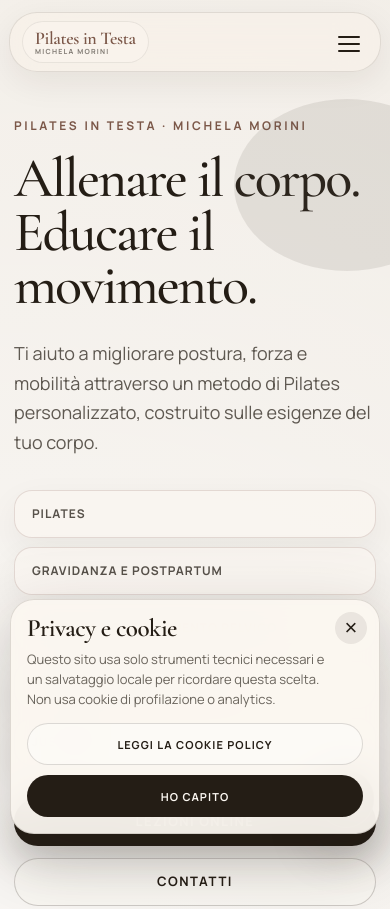
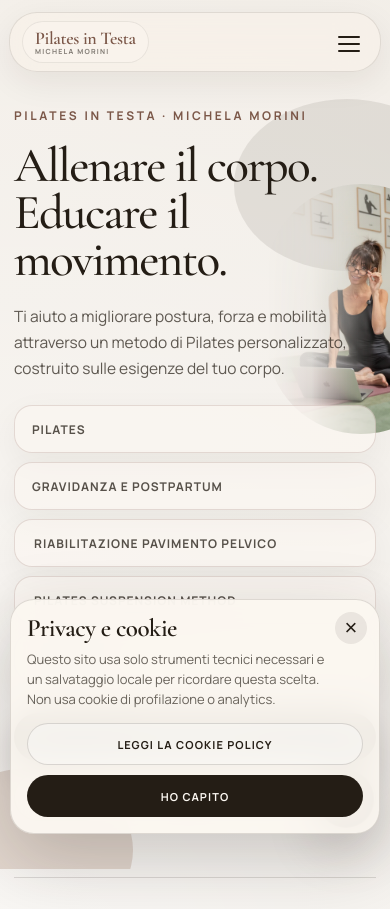
Before and after one commit to danilobruschetti/michela-morini-website, a plain HTML site: page index.html in a window 390 px wide. Shown: the top 909 px of the page. Drawn offline with nearby package versions, Linux system fonts and the light colour scheme.

Commit message:
rendering fix

```diff
--- a/assets/css/style.css
+++ b/assets/css/style.css
@@ -3842,3 +3842,132 @@ a{color:inherit;text-decoration:none}.section-shell{width:var(--container);margi
     flex: 0 0 auto;
   }
 }
+
+@media (max-width: 620px){
+  .hero{
+    position: relative;
+    padding-top: 34px;
+  }
+
+  .hero-copy{
+    position: relative;
+    z-index: 2;
+  }
+
+  .hero h1{
+    font-size: clamp(46px, 12.6vw, 51px) !important;
+    line-height: .96;
+    max-width: 92%;
+  }
+
+  .hero .lead{
+    margin-top: 20px;
+    font-size: 15.5px;
+    line-height: 1.68;
+    max-width: 96%;
+  }
+
+  .hero-meta-circles{
+    margin-top: 24px;
+  }
+
+  .hero-visual{
+    position: absolute;
+    top: 112px;
+    right: -44px;
+    width: 190px;
+    height: 250px;
+    min-height: 0 !important;
+    margin: 0;
+    z-index: 1;
+    opacity: .42;
+    pointer-events: none;
+  }
+
+  .hero-visual .logo-tile,
+  .hero-visual .profile-orbit{
+    display: none;
+  }
+
+  .hero-visual .studio-card{
+    position: absolute;
+    inset: 0;
+    width: 100%;
+    height: 100%;
+    border-radius: 999px;
+    box-shadow: none;
+  }
+
+  .hero-visual .studio-card img{
+    object-fit: cover;
+  }
+}
+
+@media (max-width: 620px){
+  .hero-visual{
+    right: -66px;
+    opacity: .30;
+    -webkit-mask-image: linear-gradient(
+      90deg,
+      transparent 0%,
+      rgba(0,0,0,.15) 24%,
+      #000 58%
+    );
+    mask-image: linear-gradient(
+      90deg,
+      transparent 0%,
+      rgba(0,0,0,.15) 24%,
+      #000 58%
+    );
+  }
+
+  .hero h1,
+  .hero .lead{
+    position: relative;
+    z-index: 3;
+  }
+}
+
+#chisono .about-lead{
+  font-size: clamp(22px, 2.15vw, 32px) !important;
+  line-height: 1.16 !important;
+  margin-bottom: 16px !important;
+  max-width: 640px !important;
+}
+
+#chisono .about-quote{
+  font-size: clamp(18px, 1.75vw, 25px) !important;
+  line-height: 1.24 !important;
+  padding: 15px 18px !important;
+  margin-top: 11px !important;
+  border-radius: 20px !important;
+}
+
+#chisono .about-pillars{
+  margin-top: 16px !important;
+  margin-bottom: 13px !important;
+}
+
+#chisono .about-disclosures{
+  margin-top: 12px !important;
+  gap: 8px !important;
+}
+
+@media (max-width: 620px){
+  #chisono .about-lead{
+    font-size: clamp(21px, 6.1vw, 27px) !important;
+    line-height: 1.18 !important;
+    margin-bottom: 14px !important;
+  }
+
+  #chisono .about-quote{
+    font-size: clamp(18px, 5.1vw, 22px) !important;
+    line-height: 1.26 !important;
+    padding: 14px 16px !important;
+  }
+
+  #chisono .about-pillars{
+    margin-top: 14px !important;
+    gap: 8px !important;
+  }
+}
```
